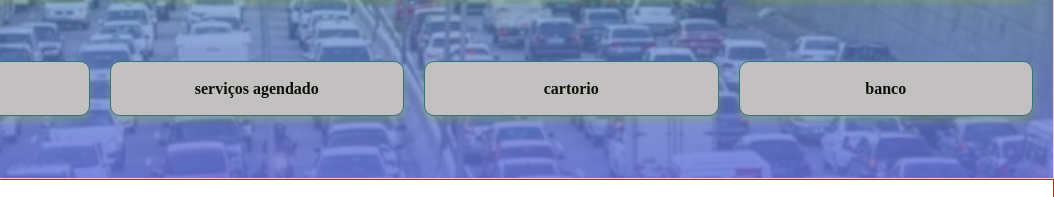
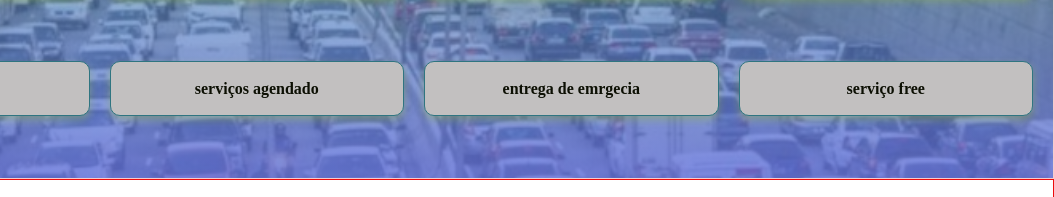
Before and after one commit to miguelpedreira/site-entrega2, a plain HTML site: page index.html in a window 1280 px wide. Shown: the part 733-930 px from the top of the page, 226-1280 px from the left. Drawn offline with Linux system fonts and the light colour scheme; files whose address does not match are found by name.

Commit message:
atualizei a lista de serviços

```diff
--- a/index.html
+++ b/index.html
@@ -63,8 +63,8 @@
         <div class="serviços">banco</div>
         <div class="serviços">e-commerce</div>
         <div class="serviços">serviços agendado</div>
-        <div class="serviços">cartorio</div>
-        <div class="serviços">banco</div>
+        <div class="serviços">entrega de emrgecia</div>
+        <div class="serviços">serviço free</div>
 
 
     </conteiner>
```
